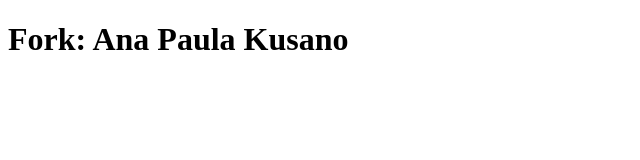
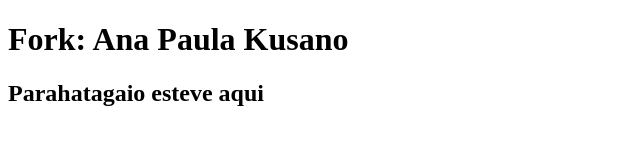
Before and after one commit to AnaPaulaKusano/atividade-fork-semana-17, a plain HTML site: page index.html in a window 1280 px wide. Shown: the whole page, without its empty margins (0-640 px from the left). Drawn offline with Linux system fonts and the light colour scheme.

Commit message:
Parahatagaio esteve aqui e feliz

```diff
--- a/index.html
+++ b/index.html
@@ -7,5 +7,6 @@
 </head>
 <body>
     <h1>Fork: Ana Paula Kusano</h1>
+    <h2>Parahatagaio esteve aqui</h2>
 </body>
 </html>
```
